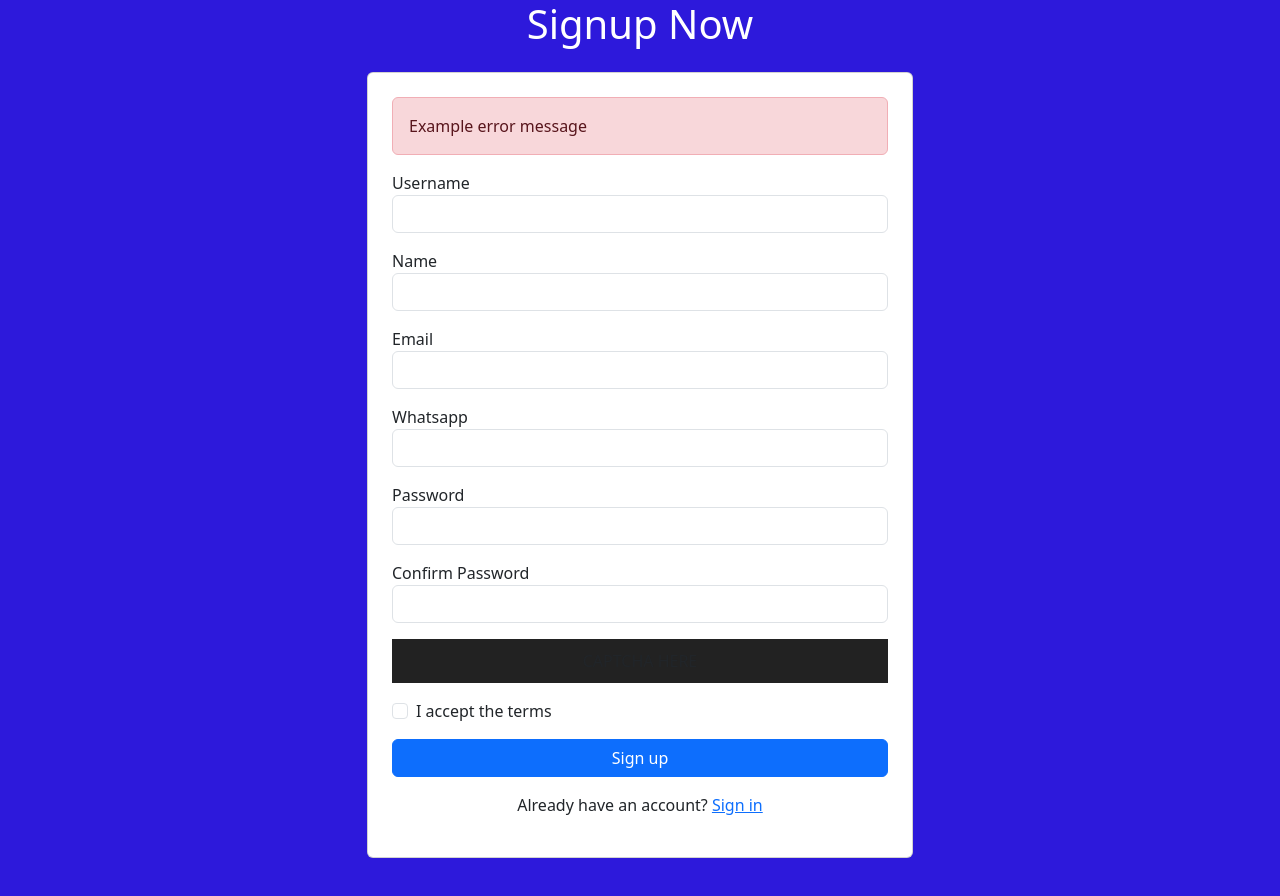
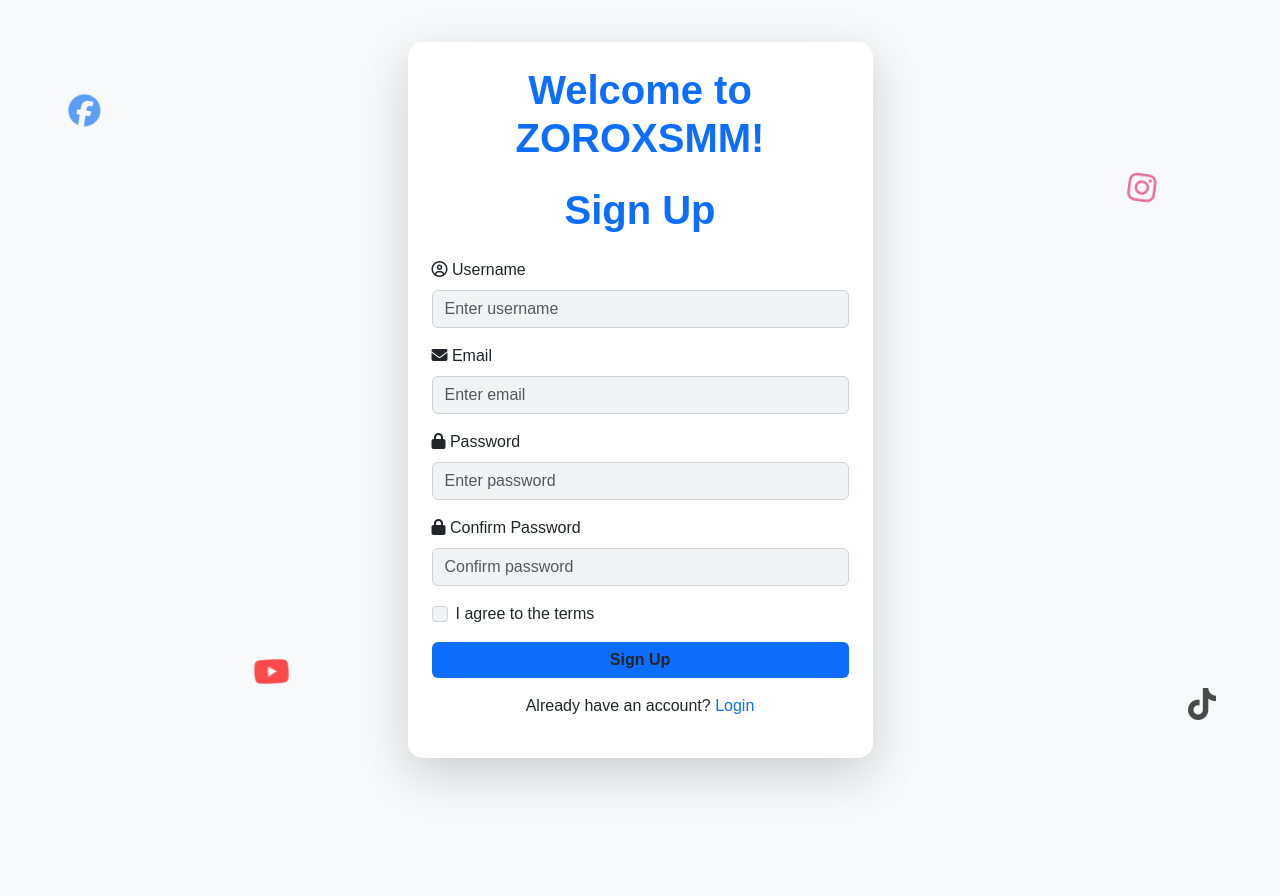
Before and after one commit to COLBZ-CYBER/TRY, a plain HTML site: page index.html in a window 1280 px wide. After the commit the page ends 800 px from the top, so only its background shows below. Drawn offline with nearby package versions, Linux system fonts and the light colour scheme.

Commit message:
Update index.html

```diff
--- a/index.html
+++ b/index.html
@@ -1,108 +1,180 @@
 <!DOCTYPE html>
-<html>
+<html lang="en">
 <head>
-  <title>Signup</title>
+<meta charset="UTF-8">
+<title>Signup - White SMM Panel</title>
 
-  <!-- Bootstrap (for styling) -->
+<!-- Bootstrap CSS -->
 <link href="https://cdn.jsdelivr.net/npm/bootstrap@5.3.0/dist/css/bootstrap.min.css" rel="stylesheet">
 
-  <!-- Icons -->
+<!-- FontAwesome Icons -->
 <link rel="stylesheet" href="https://cdnjs.cloudflare.com/ajax/libs/font-awesome/6.5.0/css/all.min.css">
 
 <style>
+/* Body & Background */
 body {
-      background: #2d19db;
-      color: white;
+  background: #f8f9fa;
+  color: #212529;
+  font-family: 'Arial', sans-serif;
+  overflow-x: hidden;
+  position: relative;
 }
+
+/* Fade-in animation for card */
+@keyframes fadeInUp {
+  0% { opacity: 0; transform: translateY(30px); }
+  100% { opacity: 1; transform: translateY(0); }
+}
+
+/* Card */
+.card {
+  background: #FFF;
+  border-radius: 15px;
+  border: none;
+  box-shadow: 0 10px 25px rgba(0,0,0,0.1);
+  animation: fadeInUp 1s ease forwards;
+  opacity: 0;
+  transform: translateY(30px);
+  transition: transform 0.3s;
+}
+.card:hover { transform: translateY(-5px); }
+
+/* Form Inputs */
+input {
+  background: #f1f3f5 !important;
+  border: 1px solid #ced4da !important;
+  color: #212529 !important;
+  border-radius: 5px;
+  transition: all 0.3s;
+}
+input:focus {
+  border-color: #0d6efd !important;
+  box-shadow: 0 0 8px rgba(13,110,253,0.3);
+  background: #fff !important;
+}
+
+/* Buttons */
+.btn-blue {
+  background: #0d6efd;
+  border: none;
+  font-weight: bold;
+  transition: all 0.3s;
+}
+.btn-blue:hover {
+  background: #0b5ed7;
+  transform: scale(1.05);
+}
+
+/* Headings & Links */
+h1 { color: #0d6efd; font-weight: bold; }
+a { color: #0d6efd; text-decoration: none; }
+a:hover { text-decoration: underline; }
+
+/* Alert styles */
+.alert { border-radius: 8px; font-size: 0.9rem; padding: 0.75rem 1rem; }
+
+/* Floating Social Icons */
+.floating-icons i {
+  position: absolute;
+  font-size: 2rem;
+  opacity: 0.7;
+  animation: float 6s infinite ease-in-out;
+}
+
+.floating-icons i:hover { opacity: 1; transform: scale(1.3); }
+
+/* Keyframes for floating motion */
+@keyframes float {
+  0% { transform: translateY(0) translateX(0) rotate(0deg); }
+  25% { transform: translateY(-20px) translateX(10px) rotate(15deg); }
+  50% { transform: translateY(0px) translateX(-10px) rotate(-15deg); }
+  75% { transform: translateY(15px) translateX(5px) rotate(10deg); }
+  100% { transform: translateY(0px) translateX(0px) rotate(0deg); }
+}
+
+/* Different starting positions */
+#fb { top: 10%; left: 5%; color: #1877f2; animation-duration: 7s; }
+#ig { top: 20%; right: 10%; color: #e1306c; animation-duration: 6s; }
+#yt { bottom: 15%; left: 20%; color: #ff0000; animation-duration: 8s; }
+#tt { bottom: 10%; right: 5%; color: #000000; animation-duration: 5s; }
 </style>
 </head>
 
 <body>
 
-<main id="notLogin">
-<section id="signUp">
-
-<div class="container">
-  <div class="row">
-    <div class="col-md-12 text-center">
-      <h1>Signup Now</h1>
-    </div>
-  </div>
+<!-- Floating Social Media Icons -->
+<div class="floating-icons">
+  <i id="fb" class="fab fa-facebook"></i>
+  <i id="ig" class="fab fa-instagram"></i>
+  <i id="yt" class="fab fa-youtube"></i>
+  <i id="tt" class="fab fa-tiktok"></i>
 </div>
 
-<div class="container mt-3 mb-5">
-  <div class="row justify-content-center">
-    <div class="col-md-6">
+<!-- Container -->
+<div class="container d-flex justify-content-center align-items-center" style="min-height:100vh;">
+  <div class="col-md-5">
 
-      <div class="card p-4">
+    <!-- Signup Card -->
+    <div class="card p-4 shadow-lg">
 
-        <!-- Example alert -->
-        <div class="alert alert-danger">
-          Example error message
-        </div>
+      <h1 class="text-center mb-4">Welcome to ZOROXSMM!</h1>
+      <h1 class="text-center mb-4">Sign Up</h1>
 
-        <form>
+      <!-- Example Alerts -->
+      <div class="alert alert-danger d-none" id="error">Error message here</div>
+      <div class="alert alert-success d-none" id="success">Success message here</div>
 
+      <!-- Signup Form -->
+      <form id="signupForm">
         <div class="mb-3">
-            <label>Username</label>
-            <input type="text" class="form-control">
+          <label class="form-label"><i class="far fa-user-circle"></i> Username</label>
+          <input type="text" class="form-control" placeholder="Enter username" required>
         </div>
 
         <div class="mb-3">
-            <label>Name</label>
-            <input type="text" class="form-control">
+          <label class="form-label"><i class="fas fa-envelope"></i> Email</label>
+          <input type="email" class="form-control" placeholder="Enter email" required>
         </div>
 
         <div class="mb-3">
-            <label>Email</label>
-            <input type="email" class="form-control">
+          <label class="form-label"><i class="fas fa-lock"></i> Password</label>
+          <input type="password" class="form-control" placeholder="Enter password" required>
         </div>
 
         <div class="mb-3">
-            <label>Whatsapp</label>
-            <input type="text" class="form-control">
-          </div>
-
-          <div class="mb-3">
-            <label>Password</label>
-            <input type="password" class="form-control">
-          </div>
-
-          <div class="mb-3">
-            <label>Confirm Password</label>
-            <input type="password" class="form-control">
-          </div>
-
-          <!-- Fake captcha placeholder -->
-          <div class="mb-3">
-            <div style="background:#222;padding:10px;text-align:center;">
-              CAPTCHA HERE
-            </div>
+          <label class="form-label"><i class="fas fa-lock"></i> Confirm Password</label>
+          <input type="password" class="form-control" placeholder="Confirm password" required>
         </div>
 
         <div class="form-check mb-3">
-            <input type="checkbox" class="form-check-input">
-            <label class="form-check-label">
-              I accept the terms
-            </label>
+          <input class="form-check-input" type="checkbox" id="terms" required>
+          <label class="form-check-label" for="terms">I agree to the terms</label>
         </div>
 
-          <button class="btn btn-primary w-100">Sign up</button>
-
+        <button type="submit" class="btn btn-blue w-100">Sign Up</button>
       </form>
 
       <p class="text-center mt-3">
-          Already have an account? <a href="/">Sign in</a>
+        Already have an account? <a href="#">Login</a>
       </p>
 
     </div>
 
   </div>
 </div>
-</div>
 
-</section>
-</main>
+<!-- Optional Bootstrap JS -->
+<script src="https://cdn.jsdelivr.net/npm/bootstrap@5.3.0/dist/js/bootstrap.bundle.min.js"></script>
+
+<!-- Optional JS for Alerts -->
+<script>
+document.getElementById('signupForm').addEventListener('submit', function(e){
+    e.preventDefault();
+    const success = document.getElementById('success');
+    success.classList.remove('d-none');
+    success.textContent = "Account created successfully!";
+});
+</script>
 
 </body>
 </html>
```
Lines whose indentation alone changed are shown as unchanged.
